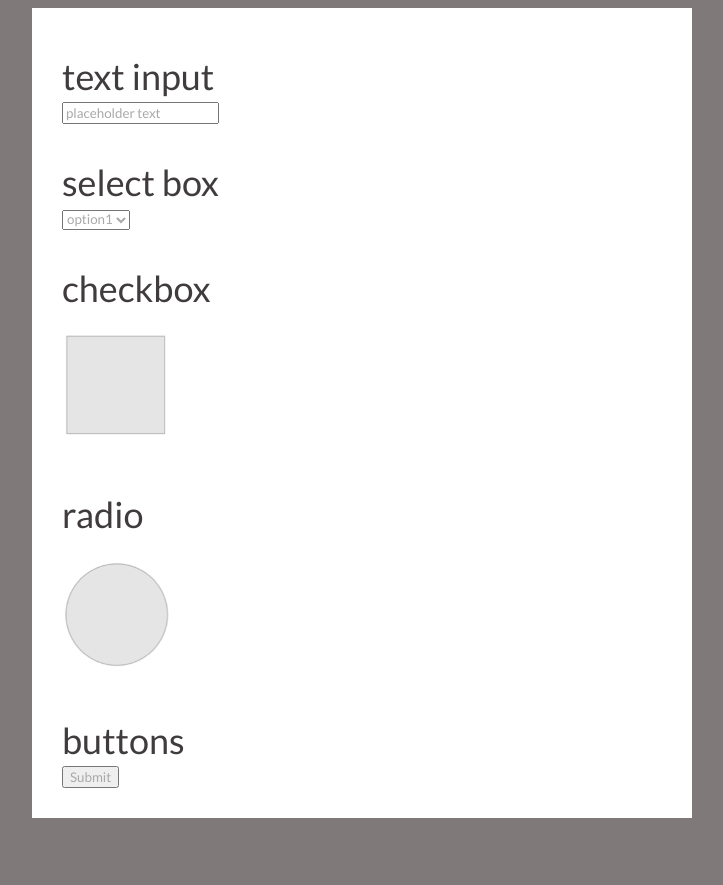
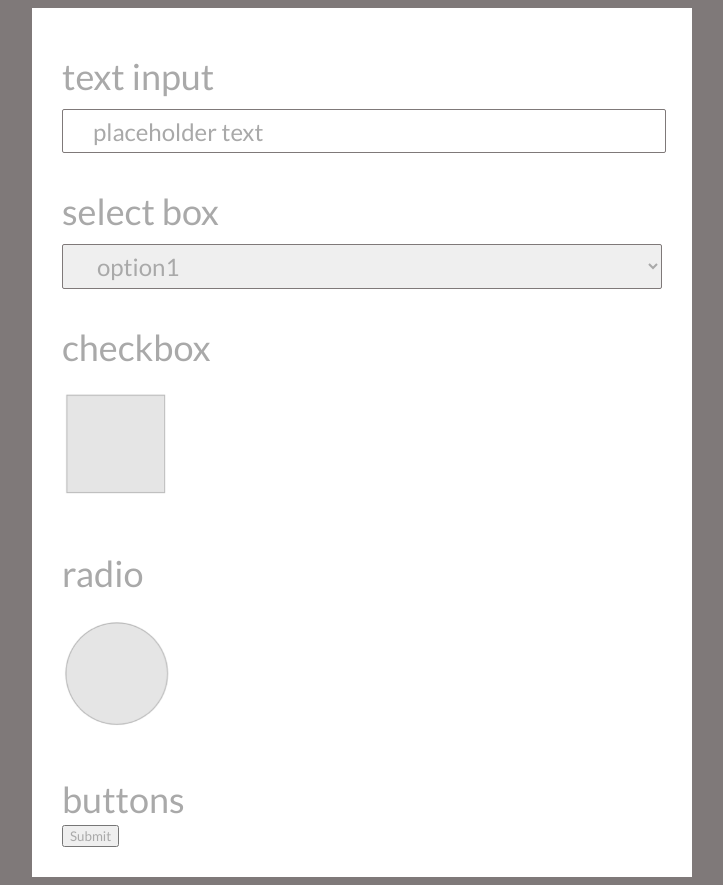
Before and after one commit to jasonb315/ui-challenge-2, a plain HTML site: page index.html in a window 1280 px wide. Shown: the whole page, without its empty margins (278-1001 px from the left). Before the commit the page ends 826 px from the top, so only its background shows below. Drawn offline with Linux system fonts and the light colour scheme.

Commit message:
time's up

```diff
--- a/index.html
+++ b/index.html
@@ -12,14 +12,9 @@
 
 <section id="pageSheet">
 
-  <head>
-
-  </head>
-
-
   <main>
 
-    <form action="/action_page.php">
+    <form>
 
       <section class ="textLabel"><p class="text">text input</p></section>
 
@@ -29,11 +24,11 @@
       <section class ="textLabel"><p class="text">select box</p></section>
 
           <select id='dropDown' name="dropdown">
-          <option value="v1">option1</option>
-          <option value="v2">option2</option>
-          <option value="v3">option3</option>
-          <option value="v4">option4</option>
-          <option value="v5">option5</option>
+              <option id ="v1" value="v1">option1</option>
+              <option id ="v2" value="v2">option2</option>
+              <option id ="v3" value="v3">option3</option>
+              <option id ="v4" value="v4">option4</option>
+              <option id ="v5" value="v5">option5</option>
           </select>
 
       <section class ="textLabel"><p class="text">checkbox</p></section>
@@ -56,7 +51,6 @@
 
       </form>
 
-
   </main>
 
 
--- a/js/bahBLING.js
+++ b/js/bahBLING.js
@@ -1,26 +1,36 @@
 'use strict'
 
+//css collect
 var style_rules = [];
 
+//main
 style_rules.push("*" + " { font-family: 'Lato', sans-serif; color: darkgrey;} ");
 style_rules.push("body" + " { background-color: #7F7979;} ");
 style_rules.push("#" + "pageSheet" + " { width:600px; margin: 0 auto; font-size: 1.5em; background-color: white; padding-top: 10px; padding-left: 30px; padding-right: 30px; padding-bottom: 30px;} ");
-style_rules.push("." + "text" + " { color:#403C3D; font-size: 1.5em; } ");
+style_rules.push("." + "text" + " { color:darkgray; font-size: 1.5em; } ");
 style_rules.push("." + "textLabel" + " { height: 40px; } ");
 
+//dropdown
+style_rules.push("#v1, #v3, #v5" + " { background-color: lightgray; } ");
+style_rules.push("#v2, #v4" + " { background-color: gray; } ");
+style_rules.push("select" + " { padding-left: 5%; font-size: 1em; margin-top: 15px; width:100%; height:45px; border: 1px solid #7F7979; -webkit-border-radius: 5px; border-radius: 2px; } ");
+style_rules.push("input[type=text]" + " { padding-left: 5%; font-size: 1em; margin-top: 15px; width:95%; height:40px; border: 1px solid #7F7979; -webkit-border-radius: 5px; border-radius: 2px; } ");
+
+//checkbox
 style_rules.push("#" + "checkBox" + " { width: 110px; height: 150px; background-color: red; position: relative; overflow: hidden; } ");
 style_rules.push("#" + "checked" + " { display:block; height: 400px; position: absolute; z-index: 0; left: -233px;  top: -120px;;  } ");
 style_rules.push("#" + "unchecked" + " { display:block; height: 400px; position: absolute; z-index: 1; left: -95px;  top: -120px;  } ");
 
+//radio
 style_rules.push("#" + "radioBox" + " { width: 110px; height: 150px; background-color: red; position: relative; overflow: hidden; } ");
 style_rules.push("#" + "booped" + " { display:block; height: 400px; position: absolute; z-index: 0; left: -503px;  top: -120px;;  } ");
 style_rules.push("#" + "unbooped" + " { display:block; height: 400px; position: absolute; z-index: 1; left: -360px;  top: -120px;  } ");
 
-
+//appendage to DOM
 var style = '<style type="text/css">' + style_rules.join("\n") + "</style>";
 $("head").append(style);
 
-
+// ¯\(°_o)/¯
 $(document).ready(() => {
 
   $('#unchecked').show();
```
Lines whose indentation alone changed are shown as unchanged.
